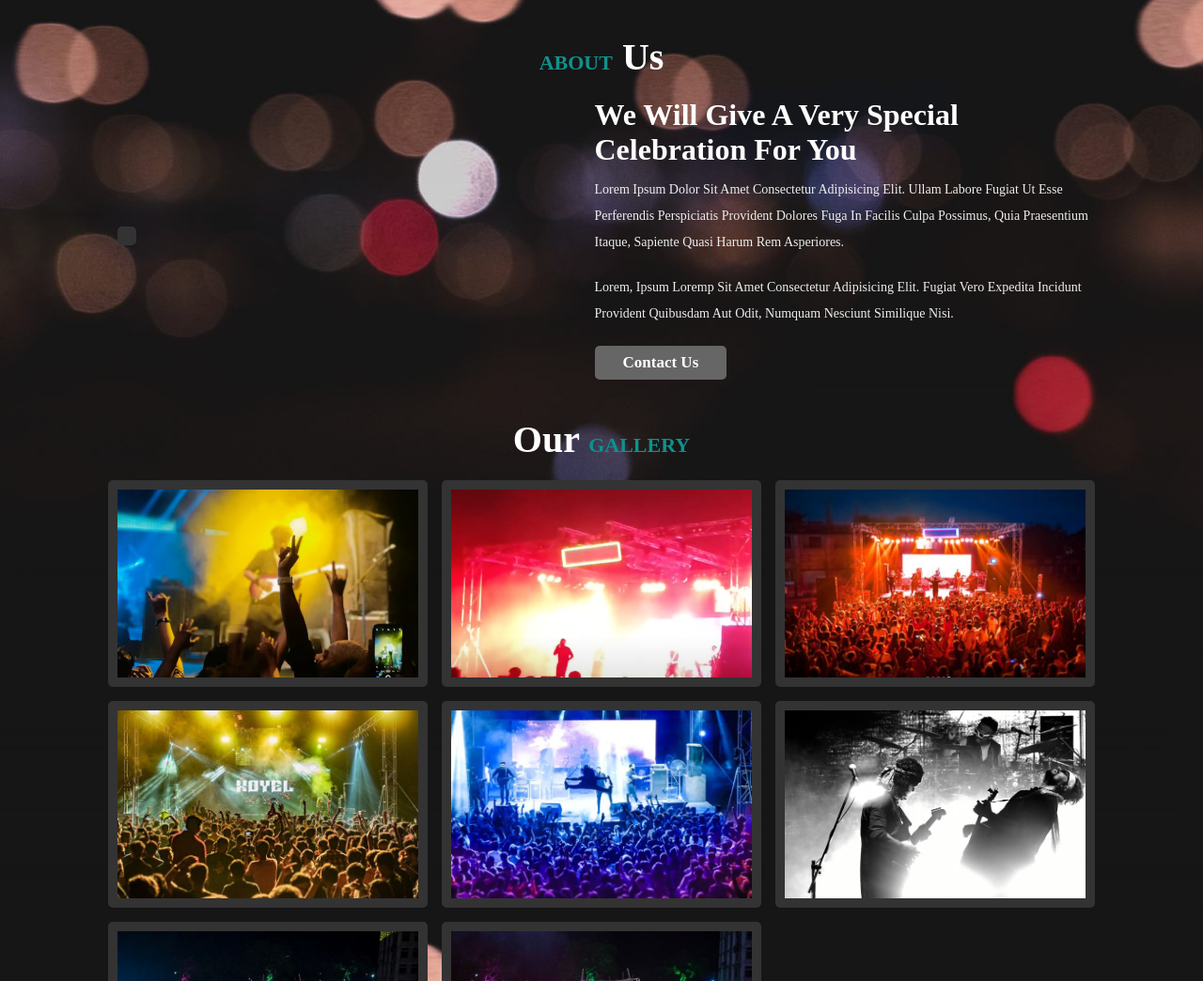
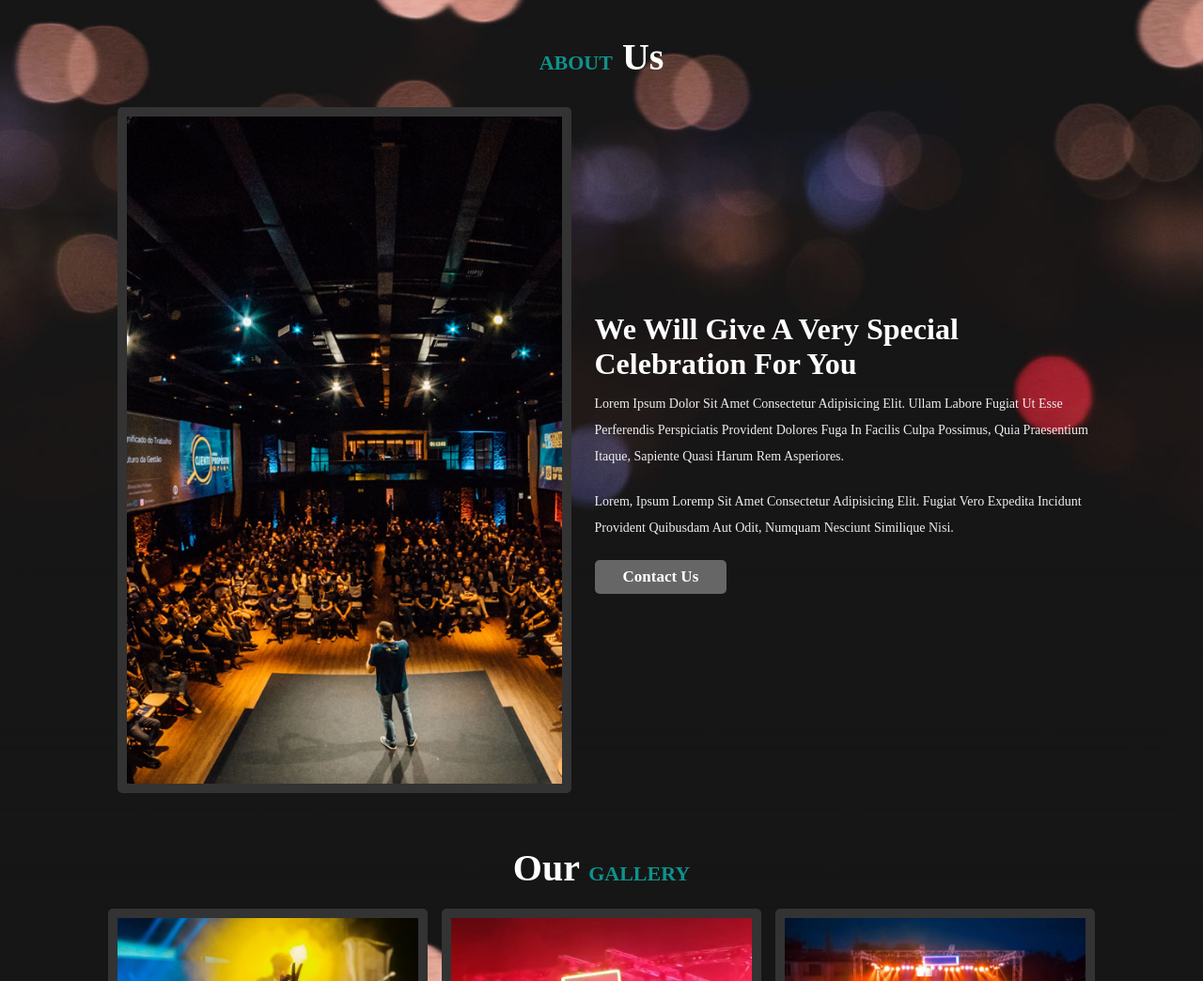
Before and after one commit to ANSHUL47813/eventorganizer.github.io, a plain HTML site: page index.html in a window 1280 px wide. Shown: the part 1438-2482 px from the top of the page at 94% size. Drawn offline with nearby package versions, Linux system fonts and the light colour scheme.

Commit message:
Update image source in index.html

```diff
--- a/index.html
+++ b/index.html
@@ -140,7 +140,7 @@
         <div class="row">
 
             <div class="image">
-                <img src="photos/" alt="">
+                <img src="photos/meeting.png" alt="">
             </div>
 
             <div class="content">
```
